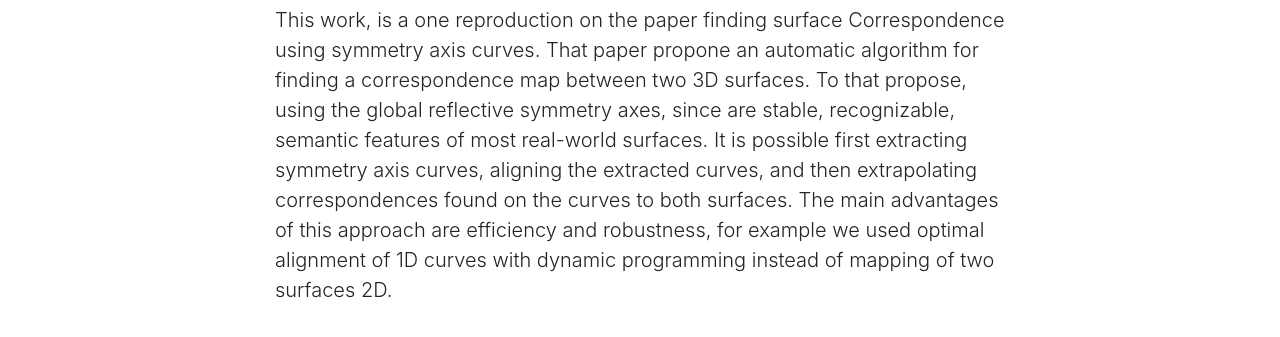
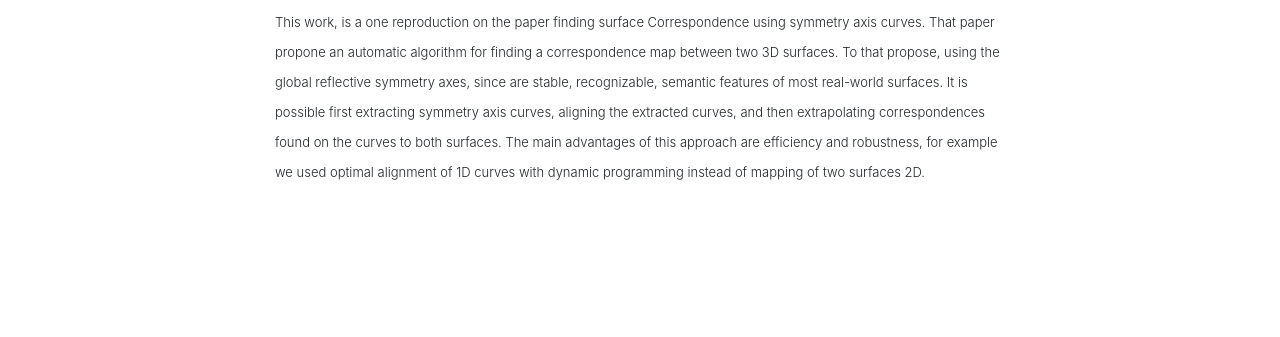
Before and after one commit to johan2008/Surface-Correspondence, a website with bundled scripts: page index.html in a window 1280 px wide. Shown: the part 597-934 px from the top of the page. Built offline with nearby package versions, Linux system fonts and the light colour scheme.

Commit message:
Update index.html

```diff
--- a/index.html
+++ b/index.html
@@ -58,8 +58,11 @@ Using Symmetry Axis Curves</h1>
           <div class="col-lg-8 mx-auto">
             <h2>Abstract</h2>
 
-            <p class="lead" SIZE=6> This work, is a one reproduction on the paper finding surface Correspondence using symmetry axis curves. That paper propone an automatic algorithm for finding a correspondence map between two 3D surfaces. To that propose, using the global reflective symmetry axes, since are stable, recognizable, semantic features of most real-world surfaces. It is possible first extracting symmetry axis curves, aligning the extracted curves, and then extrapolating correspondences found on the curves to both surfaces. The main advantages of this approach are efficiency and robustness, for example we used optimal alignment of 1D curves with dynamic programming instead of mapping of two surfaces 2D.
-</p>
+            <p class="lead" >
+              <FONT SIZE=2>
+              This work, is a one reproduction on the paper finding surface Correspondence using symmetry axis curves. That paper propone an automatic algorithm for finding a correspondence map between two 3D surfaces. To that propose, using the global reflective symmetry axes, since are stable, recognizable, semantic features of most real-world surfaces. It is possible first extracting symmetry axis curves, aligning the extracted curves, and then extrapolating correspondences found on the curves to both surfaces. The main advantages of this approach are efficiency and robustness, for example we used optimal alignment of 1D curves with dynamic programming instead of mapping of two surfaces 2D.
+              </FONT>
+                </p>
           </div>
         </div>
       </div>
```
